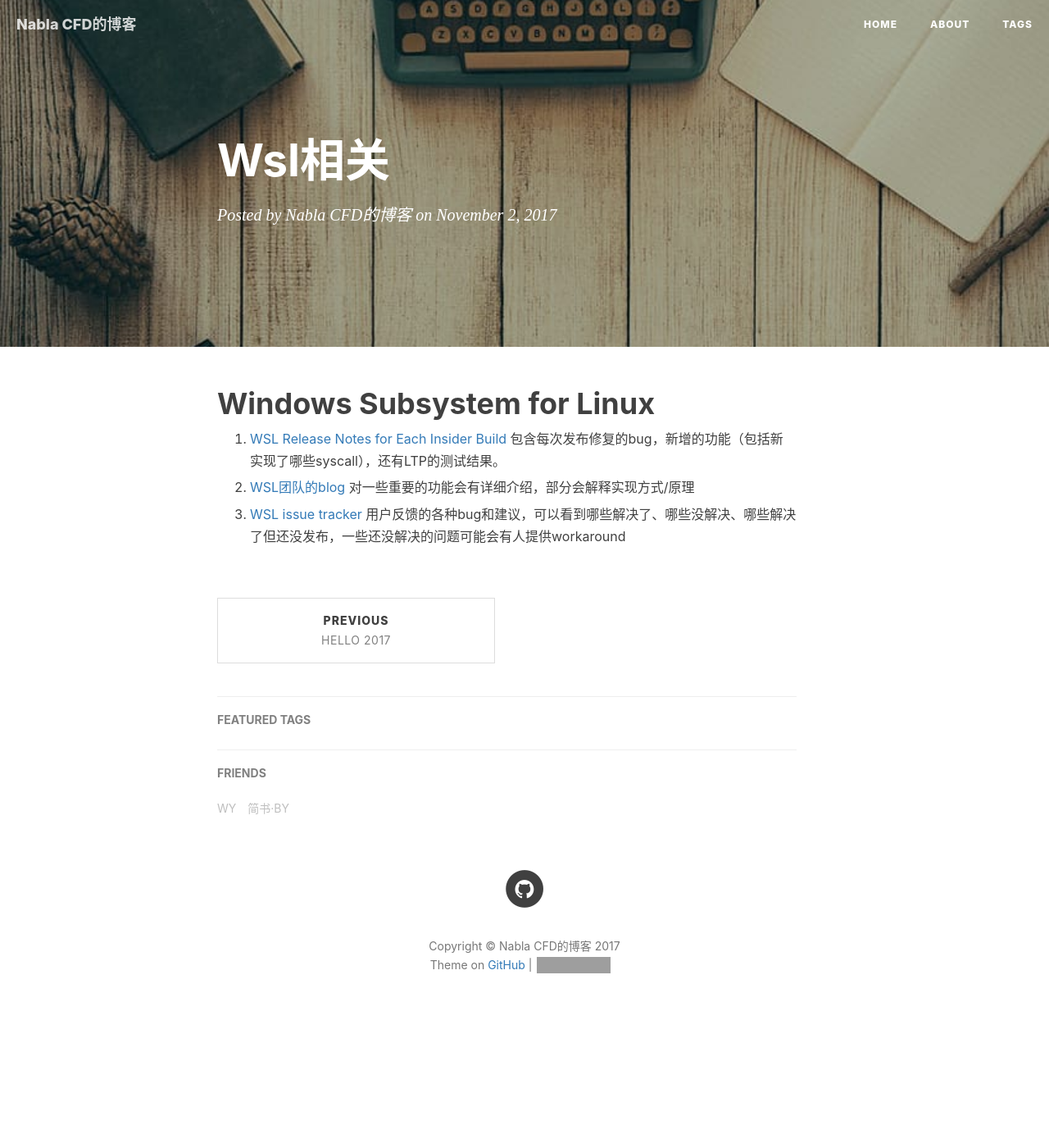
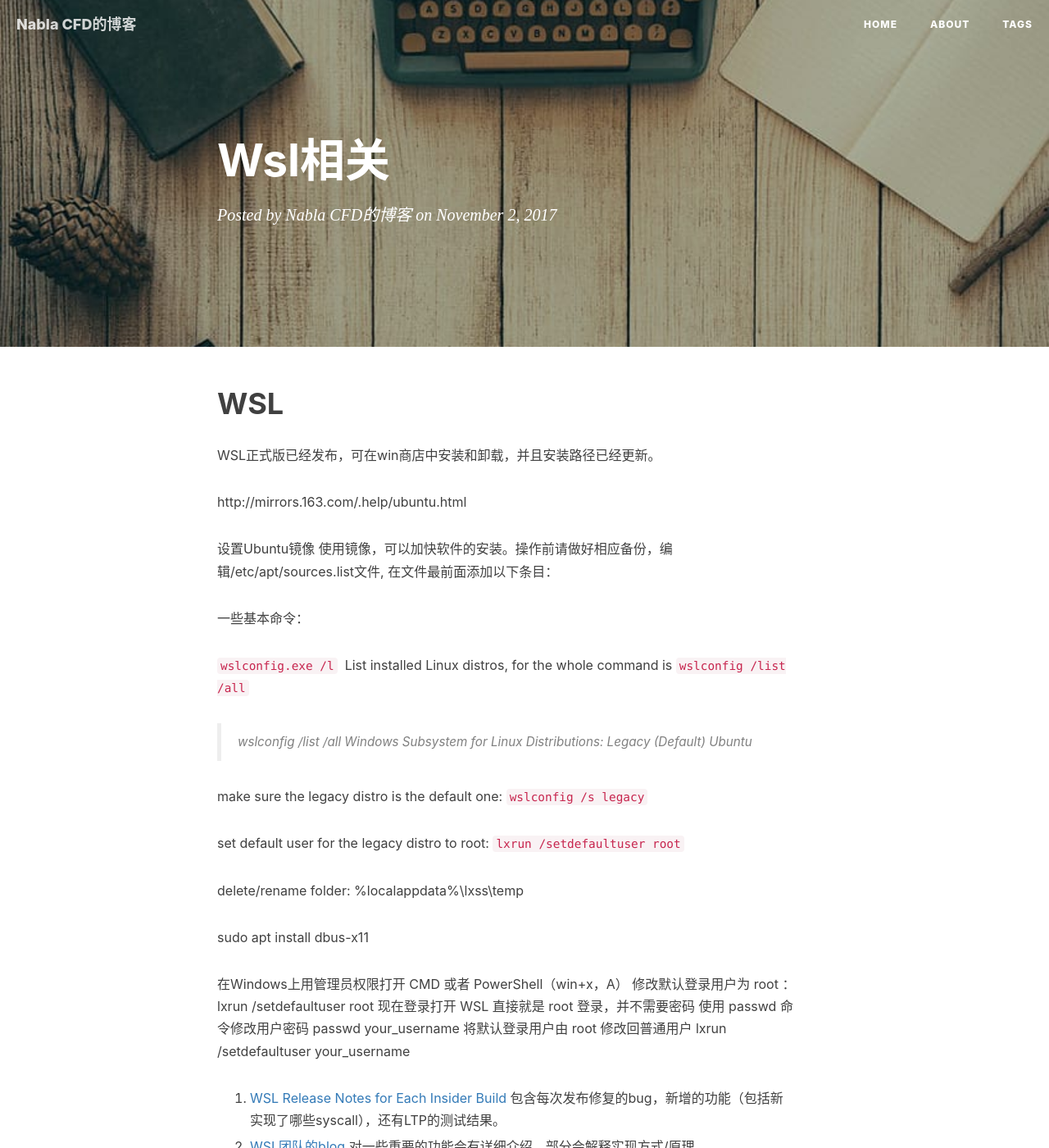
Before and after one commit to NablaCFD/NablaCFD.github.io, a Jekyll site: the page built from _posts/2017-11-02-WSL相关.md, in a window 1280 px wide and 1400 px high. Shown: the whole window at 82% size. Built offline with Jekyll 4.4.1, drawn with Linux system fonts in a browser that asks for light colours; nearby versions of some CDN libraries; our own code applies the rules of GitHub Pages for plain Markdown files; comment, search, counter and statistics services are not loaded; grey boxes are pictures that could not be loaded.

Commit message:
Update 2017-11-02-WSL相关.md

```diff
--- a/_posts/2017-11-02-WSL相关.md
+++ b/_posts/2017-11-02-WSL相关.md
@@ -1,5 +1,40 @@
-Windows Subsystem for Linux
+WSL
 ============================
+
+WSL正式版已经发布，可在win商店中安装和卸载，并且安装路径已经更新。
+
+http://mirrors.163.com/.help/ubuntu.html
+
+设置Ubuntu镜像
+使用镜像，可以加快软件的安装。操作前请做好相应备份，编辑/etc/apt/sources.list文件, 在文件最前面添加以下条目：
+
+
+一些基本命令：
+
+`wslconfig.exe /l`  List installed Linux distros, for the whole command is `wslconfig /list /all`
+>wslconfig /list /all
+Windows Subsystem for Linux Distributions:
+Legacy (Default)
+Ubuntu
+
+make sure the legacy distro is the default one:
+`wslconfig /s legacy`
+
+set default user for the legacy distro to root:
+`lxrun /setdefaultuser root`
+
+delete/rename folder: %localappdata%\lxss\temp
+
+sudo apt install dbus-x11
+
+在Windows上用管理员权限打开 CMD 或者 PowerShell（win+x，A） 修改默认登录用户为 root ：
+lxrun /setdefaultuser root
+现在登录打开 WSL 直接就是 root 登录，并不需要密码
+使用 passwd 命令修改用户密码
+passwd your_username
+将默认登录用户由 root 修改回普通用户
+lxrun /setdefaultuser your_username
+
 
 1. [WSL Release Notes for Each Insider Build](https://msdn.microsoft.com/en-us/commandline/wsl/release_notes)
 包含每次发布修复的bug，新增的功能（包括新实现了哪些syscall），还有LTP的测试结果。
```
